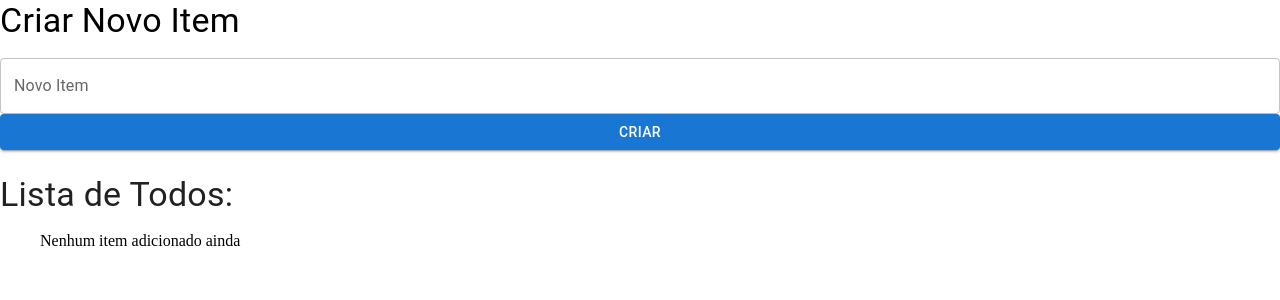
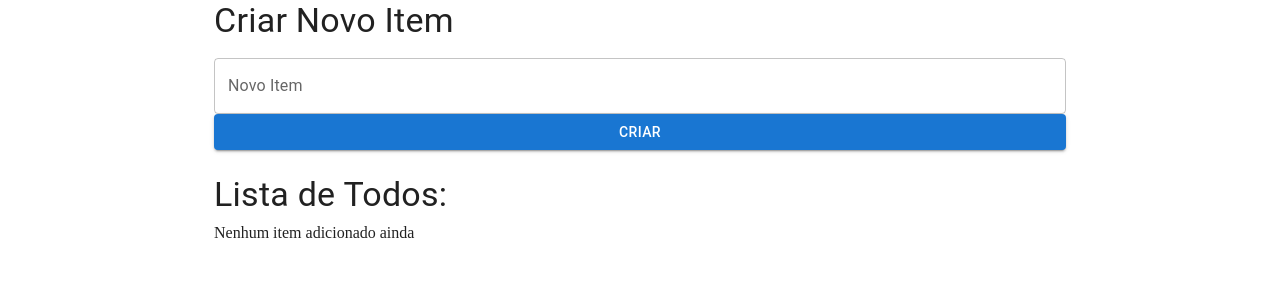
Before and after one commit to ribeiro-dev/react-todo, a React (Vite) app: page / in a window 1280 px wide. Shown: the top 300 px of the page. Built offline with nearby package versions, Linux system fonts and the light colour scheme.

Commit message:
add: material components

```diff
--- a/src/App.jsx
+++ b/src/App.jsx
@@ -1,7 +1,6 @@
 import { useEffect, useState } from "react"
 
-// import "./styles.css"
-import { Box, Typography } from "@mui/material";
+import { Container, Paper, Typography } from "@mui/material";
 
 import NewTodoForm from './components/NewTodoForm';
 import TodoList from "./components/TodoList";
@@ -53,17 +52,19 @@ export default function App() {
   }
 
   return (
-    <>
-      <Box component='div' sx={{
-        backgroundColor: 'background.default',
+    <Paper component='div' elevation={4}
+      sx={{
         width: '100%',
-      }}>
-
+        height: '100vh',
+        borderRadius: 0
+      }}
+    >
+      <Container maxWidth='md'>
         <NewTodoForm addTodo={addTodo} />
 
-        <Typography mt={3} variant='h4' className="header" sx={{color: 'text.primary'}}>Lista de Todos:</Typography>
+        <Typography mt={3} variant='h4' className="header">Lista de Todos:</Typography>
         <TodoList todos={todos} toggleTodo={toggleTodo} deleteTodo={deleteTodo} />
-      </Box>
-    </>
+      </Container>
+    </Paper>
   )
 }
--- a/src/components/NewTodoForm.jsx
+++ b/src/components/NewTodoForm.jsx
@@ -18,14 +18,14 @@ export default function NewTodoForm({ addTodo }) {
     <Box component='form' onSubmit={handleSubmit} className="new-item-form" sx={{ background: 'background.default' }}>
       <Box className="form-row" sx={{ display: 'flex', flexDirection: 'column' }}>
         <Typography variant='h4' mb={2}>Criar Novo Item</Typography>
-        {/* <label htmlFor="item">Novo item</label>
-            <input value={newItem} onChange={e => setNewItem(e.target.value)} type="text" name="item" id="item" /> */}
         <TextField
           label='Novo Item'
           variant="outlined"
+          value={newItem}
+          onChange={e => setNewItem(e.target.value)}
         />
       </Box>
-      <Button variant='contained' fullWidth className="btn">Criar</Button>
+      <Button type="submit" variant='contained' fullWidth className="btn">Criar</Button>
     </Box>
   );
 }
--- a/src/components/TodoItem.jsx
+++ b/src/components/TodoItem.jsx
@@ -1,24 +1,28 @@
 import PropTypes from 'prop-types';
 
+import { Button, Checkbox, ListItem, ListItemIcon, ListItemText } from '@mui/material';
 
-export default function TodoItem({completed, id, title, toggleTodo, deleteTodo}) {
+export default function TodoItem({ completed, id, title, toggleTodo, deleteTodo }) {
   return (
-    <li key={id}>
-      <label>
-        <input
-          type="checkbox"
+    <ListItem key={id}>
+      <ListItemIcon>
+        <Checkbox
           checked={completed}
-        onChange={e => toggleTodo(id, e.target.checked)}
+          onChange={e => toggleTodo(id, e.target.checked)}
         />
+      </ListItemIcon>
+      <ListItemText>
         {title}
-      </label>
-      <button
-        className="btn btn-danger"
-      onClick={() => deleteTodo(id)}
-      >
-        Delete
-      </button>
-    </li>
+        <Button
+          color='error'
+          variant='outlined'
+          onClick={() => deleteTodo(id)}
+          sx={{ml: 2}}
+        >
+          Delete
+        </Button>
+    </ListItemText>
+    </ListItem >
   )
 }
 
--- a/src/components/TodoList.jsx
+++ b/src/components/TodoList.jsx
@@ -1,3 +1,5 @@
+import { List } from '@mui/material';
+
 import PropTypes from 'prop-types';
 
 import TodoItem from './TodoItem';
@@ -5,7 +7,7 @@ import TodoItem from './TodoItem';
 export default function TodoList({ todos, toggleTodo, deleteTodo }) {
 
   return (
-    <ul className="list">
+    <List className="list">
       {/* placeholder */}
       {todos.length == 0 && "Nenhum item adicionado ainda"}
 
@@ -19,7 +21,7 @@ export default function TodoList({ todos, toggleTodo, deleteTodo }) {
           />
         )
       })}
-    </ul>
+    </List>
   )
 }
 
```
